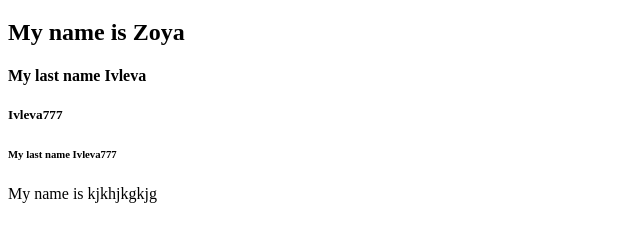
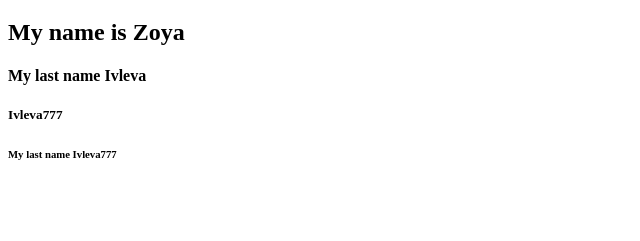
Before and after one commit to batusheva777/git-test-7, a plain HTML site: page index.html in a window 1280 px wide. Shown: the part 61-302 px from the top of the page, without its empty margins (0-640 px from the left). Drawn offline with Linux system fonts and the light colour scheme.

```diff
--- a/index.html
+++ b/index.html
@@ -12,7 +12,7 @@
     <h4>My last name Ivleva</h4>
     <h5>Ivleva777</h5>
     <h6>My last name Ivleva777</h6>
-    <h7>My name is kjkhjkgkjg </h7>
+
 
 
 </body>
```
